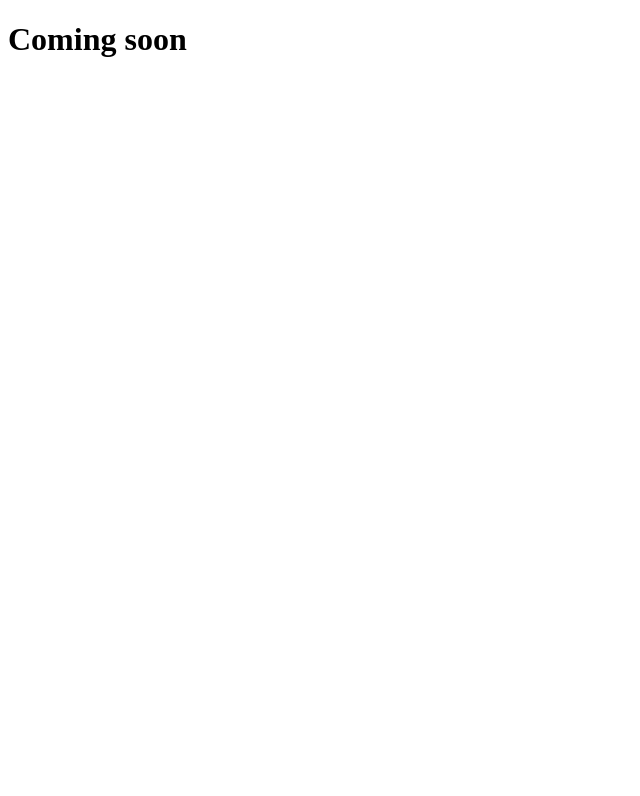
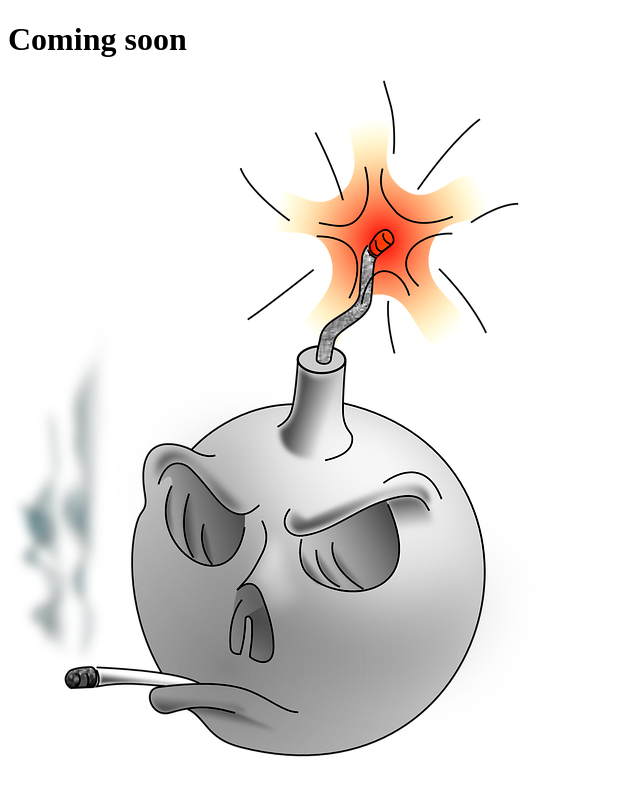
Before and after one commit to vanwalker/git-101, a plain HTML site: page index.html in a window 1280 px wide. Shown: the whole page, without its empty margins (0-640 px from the left). Drawn offline with Linux system fonts and the light colour scheme.

Commit message:
Added bomb pic

```diff
--- a/index.html
+++ b/index.html
@@ -7,5 +7,6 @@
 	</head>
 	<body>
 		<h1>Coming soon</h1>
+		<img src="bomb.png">
 	</body>
 </html>
```
Also changed, not shown: bomb.png (added).
